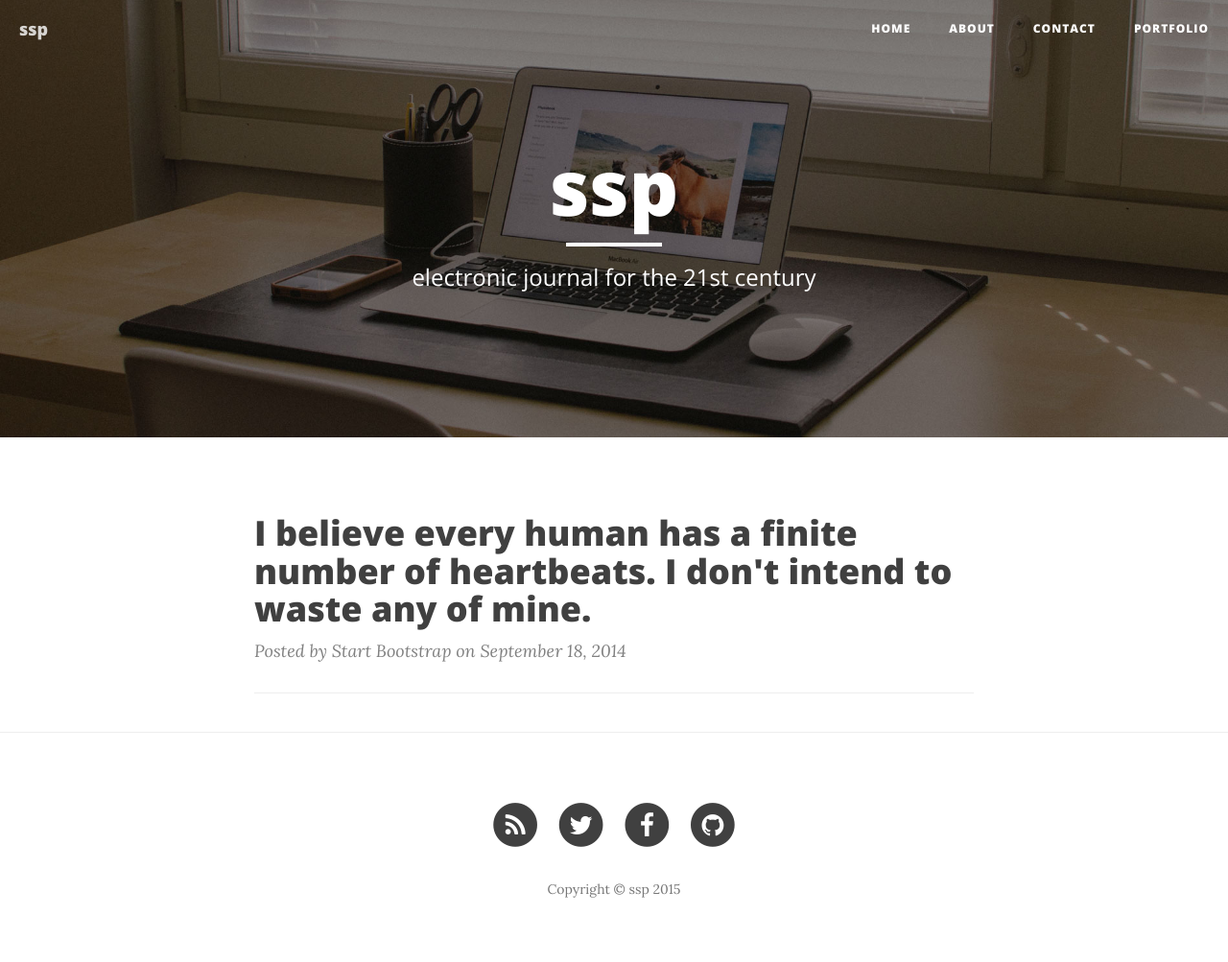
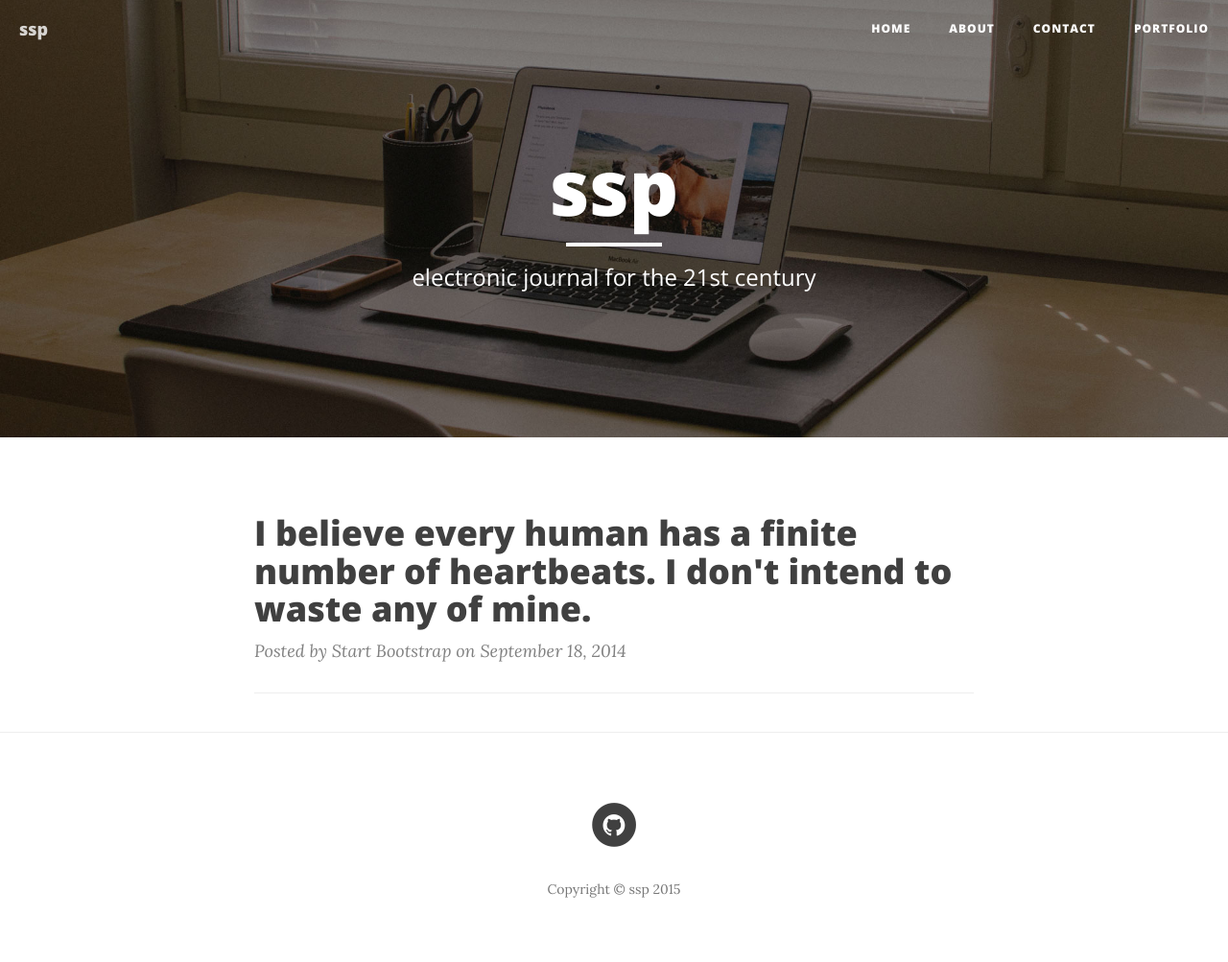
Before and after one commit to federicocastaneda/ssp-sound, a Jekyll site: the page built from index.html, in a window 1280 px wide. Shown: the whole page at 96% size. Built offline with Jekyll 4.4.1, drawn with Linux system fonts in a browser that asks for light colours; nearby versions of some CDN libraries; the list of posts is cut into pages by our own code.

Commit message:
updating site

```diff
--- a/_config.yml
+++ b/_config.yml
@@ -6,9 +6,7 @@ email: castanedafederico@gmail.com
 description: "ssp prototype"
 url: http://federicocastaneda.github.io/ssp-sound/
 baseurl: '/ssp-sound'
-twitter_username: fedcastaneda
-github_username:  federicocastaneda
-facebook_username:  federicocastaneda
+github_project: ssp-sound
 
 # Build settings
 markdown: kramdown
--- a/_includes/footer.html
+++ b/_includes/footer.html
@@ -4,37 +4,9 @@
         <div class="row">
             <div class="col-lg-8 col-lg-offset-2 col-md-10 col-md-offset-1">
                 <ul class="list-inline text-center">
+                    {% if site.github_project %}
                     <li>
-                        <a href="{{ "/feed.xml" | prepend: site.baseurl }}">
-                            <span class="fa-stack fa-lg">
-                                <i class="fa fa-circle fa-stack-2x"></i>
-                                <i class="fa fa-rss fa-stack-1x fa-inverse"></i>
-                            </span>
-                        </a>
-                    </li>
-                    {% if site.twitter_username %}
-                    <li>
-                        <a href="https://twitter.com/{{ site.twitter_username }}">
-                            <span class="fa-stack fa-lg">
-                                <i class="fa fa-circle fa-stack-2x"></i>
-                                <i class="fa fa-twitter fa-stack-1x fa-inverse"></i>
-                            </span>
-                        </a>
-                    </li>
-                    {% endif %}
-                    {% if site.facebook_username %}
-                    <li>
-                        <a href="https://www.facebook.com/{{ site.facebook_username }}">
-                            <span class="fa-stack fa-lg">
-                                <i class="fa fa-circle fa-stack-2x"></i>
-                                <i class="fa fa-facebook fa-stack-1x fa-inverse"></i>
-                            </span>
-                        </a>
-                    </li>
-                    {% endif %}
-                    {% if site.github_username %}
-                    <li>
-                        <a href="https://github.com/{{ site.github_username }}">
+                        <a href="https://github.com/federicocastaneda/{{ site.github_project }}">
                             <span class="fa-stack fa-lg">
                                 <i class="fa fa-circle fa-stack-2x"></i>
                                 <i class="fa fa-github fa-stack-1x fa-inverse"></i>
```
Also changed, not shown: 6 other files.
